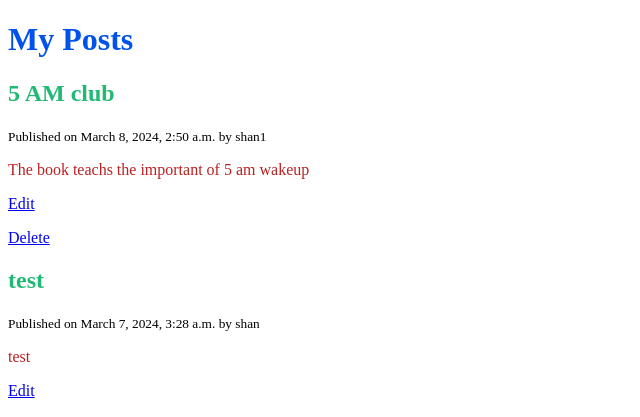
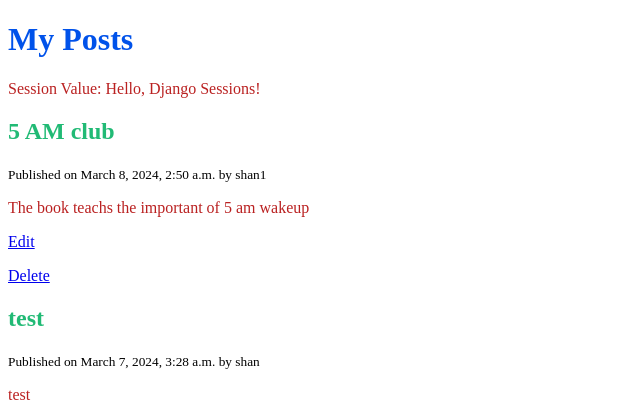
Before and after one commit to shanmuganathans/Django_blog, a Django app: page /blog/home/ in a window 1280 px wide. Shown: the part 26-443 px from the top of the page, without its empty margins (0-640 px from the left). Run offline with Django 4.2, Linux system fonts and the light colour scheme; a user stored in the database is signed in; data comes from the database, SQL or seed files in the repository.

Commit message:
Django sessions

```diff
--- a/django_project/blog/templates/blog/about.html
+++ b/django_project/blog/templates/blog/about.html
@@ -3,5 +3,7 @@
 {% block content %}
 <h1>About</h1>
 {{ contacts }}
+<p>Session Value: {{ request.session.greeting }}</p>
+<p>Username Value: {{ request.session.username }}</p>
 
 {% endblock content %}
--- a/django_project/blog/templates/blog/home.html
+++ b/django_project/blog/templates/blog/home.html
@@ -2,6 +2,7 @@
 
 {% block content %}
         <h1>My Posts</h1>
+	    <p>Session Value: {{ request.session.greeting }}</p>
 	{% for post in posts%}
 	<h2>{{ post.title }}</h2>
 	<small>Published on {{ post.published_at }} by {{ post.author}}</small>
--- a/django_project/blog/views.py
+++ b/django_project/blog/views.py
@@ -26,13 +26,17 @@ def home(request):
         'posts':all_data,
         'title': 'Zen of Python'
     }
+    request.session['greeting'] = 'Hello, Django Sessions!'
+    request.session['username'] = 'JohnDoe'
     return render(request,"blog/home.html", context)
 
 @login_required
 def about(request):
     all_data = Contact.objects.all()
+    username = request.session.get('username', 'Guest')
     context ={
-        "contacts":all_data
+        "contacts":all_data,
+        "username": username,
     }
     custom_signal.send(sender=None, instance = all_data)
     return render(request, "blog/about.html", context)
```
